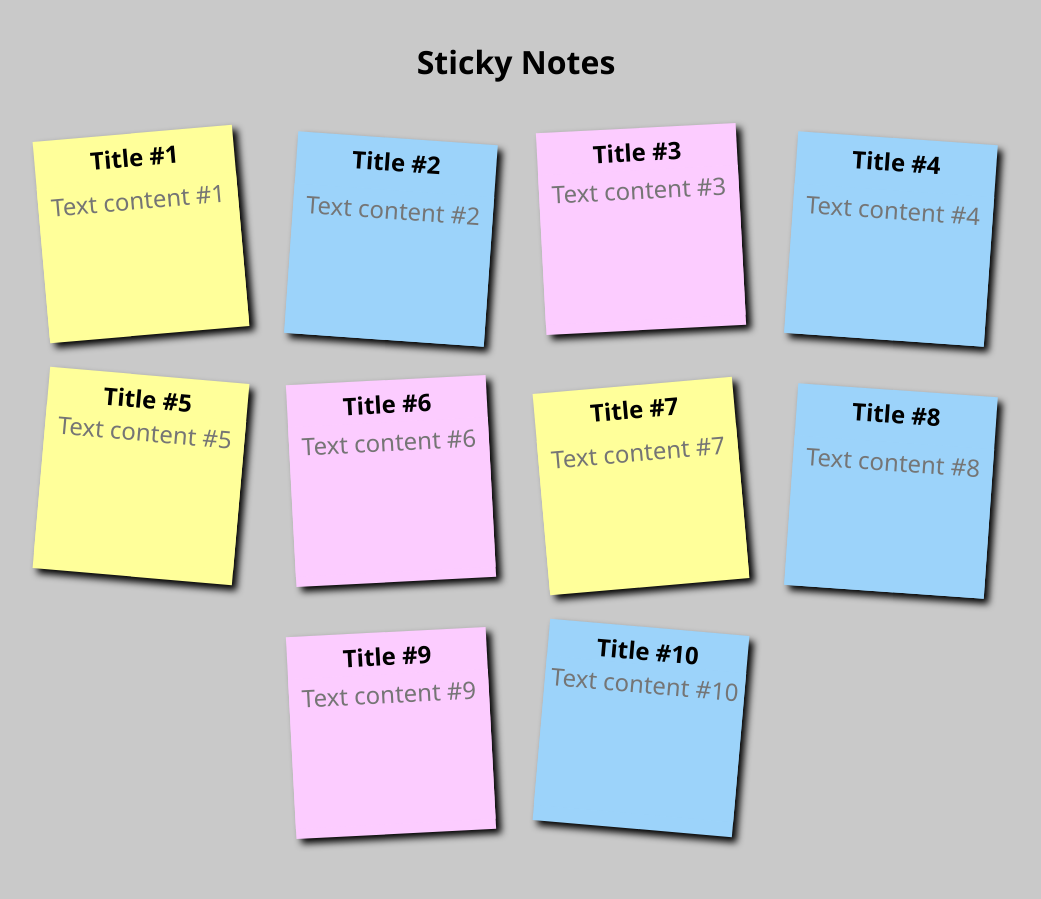
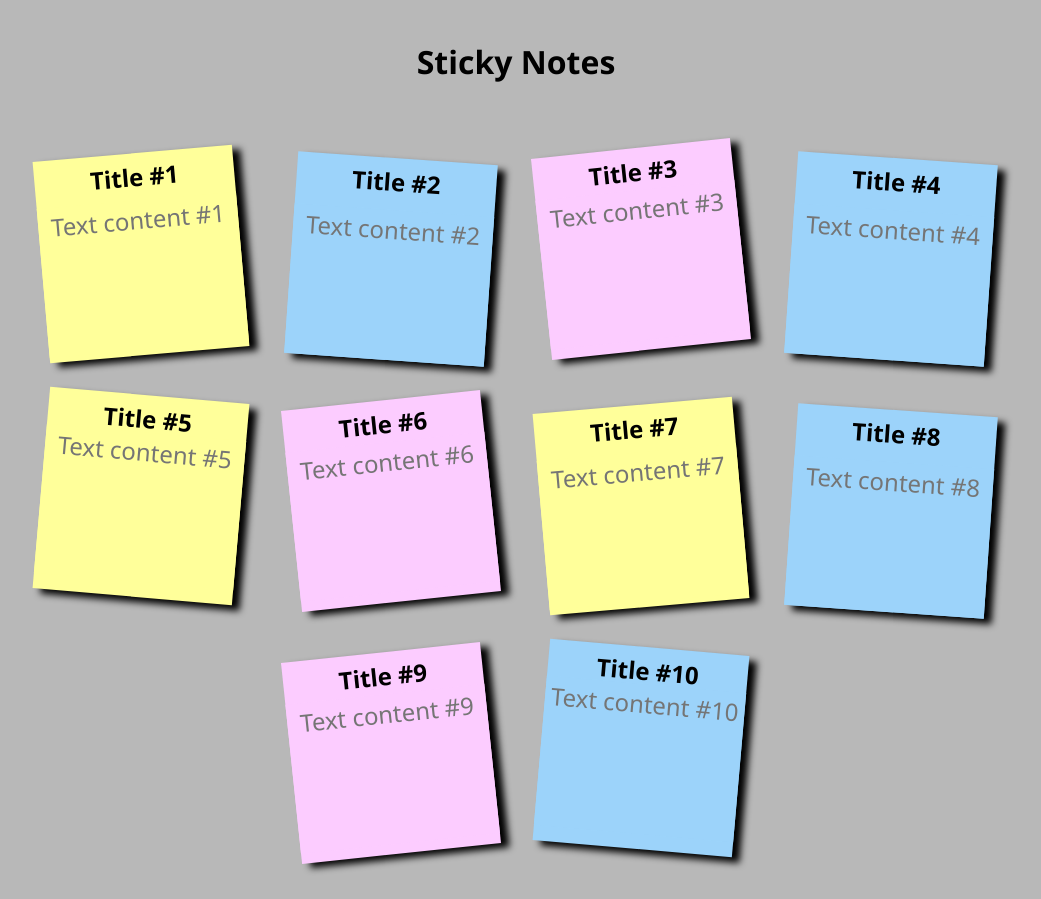
Before and after one commit to frknslck/Sticky-Notes, a plain HTML site: page index.html in a window 1280 px wide. Shown: the whole page, without its empty margins (124-1165 px from the left). Drawn offline with Linux system fonts and the light colour scheme.

Commit message:
third-commit

```diff
--- a/index.html
+++ b/index.html
@@ -5,7 +5,7 @@
     <meta http-equiv="X-UA-Compatible" content="IE=edge">
     <meta name="viewport" content="width=device-width, initial-scale=1.0">
     <link rel="stylesheet" href="style.css">
-    <title>Document</title>
+    <title>Sticky Notes</title>
 </head>
 <body>
     <header>
--- a/style.css
+++ b/style.css
@@ -8,12 +8,12 @@
 
 header{
     display: flex;
-    margin-bottom: 50px;
+    margin-bottom: 70px;
 }
 
 body{
     margin: 5vh 3vh;
-    background-color: rgba(102, 102, 102, 0.35);
+    background-color: rgba(102, 102, 102, 0.459);
     display: flex;
     flex-direction: column;
     justify-content: center;
@@ -59,7 +59,7 @@ ul{
 ul li a{
     background-color: rgb(255, 255, 154);
     display: block;
-    box-shadow: 5px 5px 7px black;
+    box-shadow: 8px 5px 7px black;
     transform: rotate(-5deg);
     transition: .15s linear
 }
@@ -78,7 +78,7 @@ ul li:nth-child(even) textarea{
 }
 
 ul li:nth-child(3n) a{
-    transform:rotate(-3deg);
+    transform:rotate(-6deg);
     position:relative;
     top:-5px;
     background:rgb(252, 204, 255);
```
